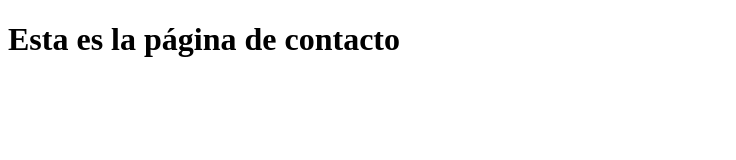
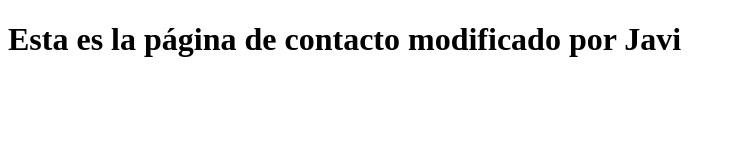
Before and after one commit to jmartinifp/proyectodeprueba, a plain HTML site: page contacto.html in a window 1280 px wide. Shown: the whole page, without its empty margins (0-736 px from the left). Drawn offline with Linux system fonts and the light colour scheme.

Commit message:
Actualizo el fichero contacto.html

```diff
--- a/contacto.html
+++ b/contacto.html
@@ -6,7 +6,7 @@
     <title>Pagina de contacto</title>
 </head>
 <body>
-    <h1>Esta es la página de contacto</h1>
+    <h1>Esta es la página de contacto modificado por Javi</h1>
 
 
 </body>
```
